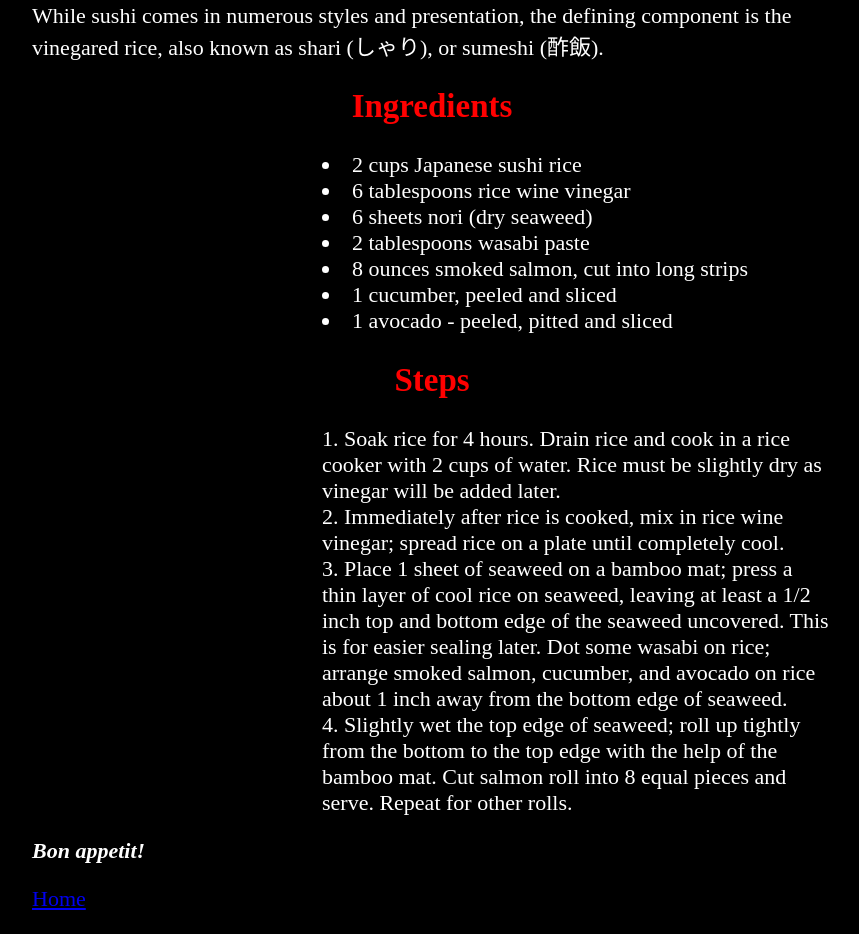
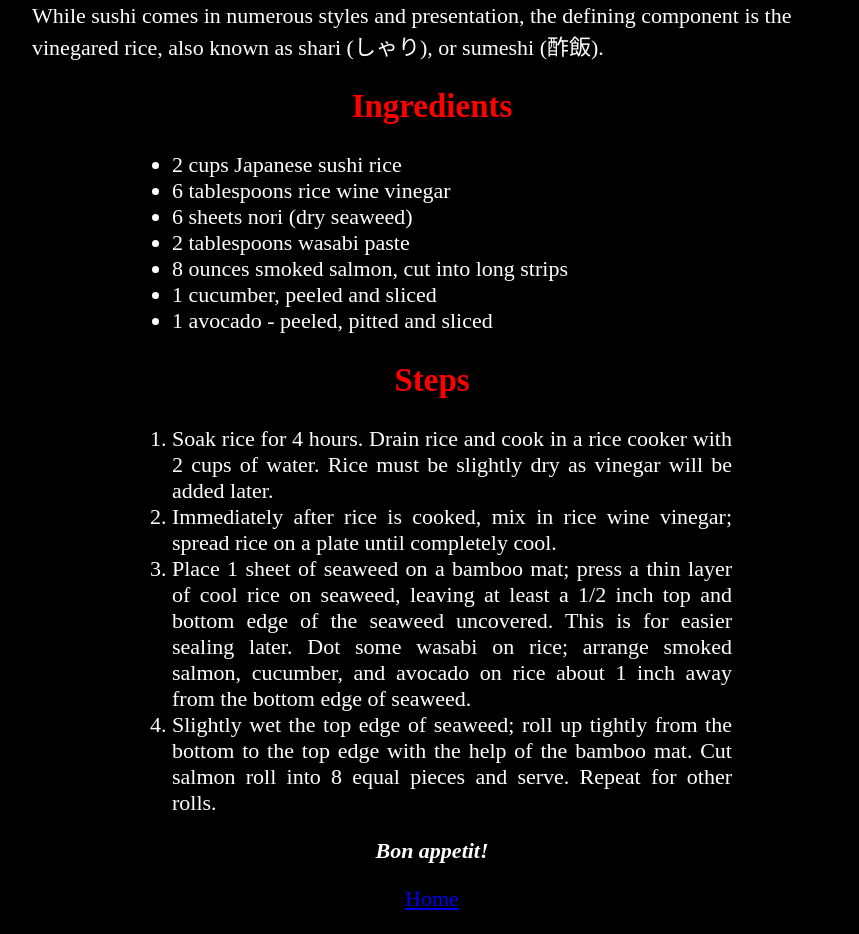
Before and after one commit to JackBawer/odin-recipes, a plain HTML site: page recipes/sushi.html in a window 1280 px wide. Shown: the part 703-1637 px from the top of the page, without its empty margins (208-1067 px from the left). Drawn offline with Linux system fonts and the light colour scheme.

Commit message:
Fix list text alignment

```diff
--- a/recipes/sushi.html
+++ b/recipes/sushi.html
@@ -51,8 +51,8 @@
                 salmon roll into 8 equal pieces and serve. Repeat for other
                 rolls.</li>
         </ol>
-    <p><strong><em>Bon appetit!</em></strong></p>
-    <p>
+    <p class="last"><strong><em>Bon appetit!</em></strong></p>
+    <p class="last">
         <a href="../index.html">Home</a>
     </p>
 </body>
--- a/style.css
+++ b/style.css
@@ -13,14 +13,16 @@ h1, h2 {
 }
 
 ul, ol {
-    list-style-position: inside;
-    margin-left: 250px;
+    list-style-position: outside;
+    margin-left: 100px;
+    margin-right: 100px;
     text-align: left;
 
 }
 
 li {
     font-size: 22px;
+    text-align: justify;
 }
 
 img {
```
Also changed, not shown: recipes/ratatouille.html (+2 -2 lines).
